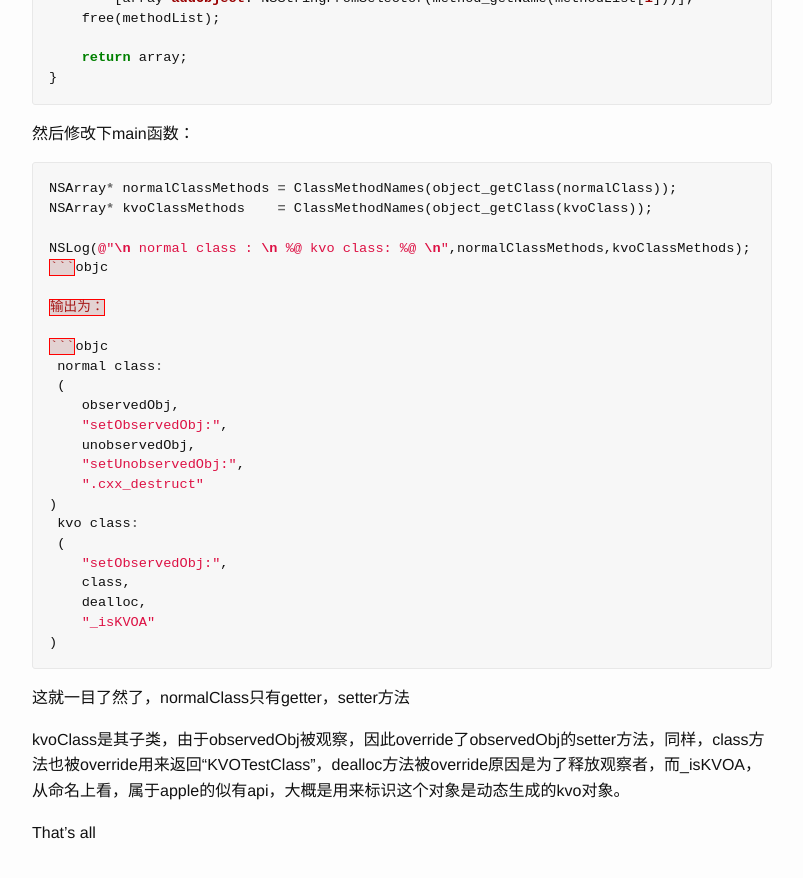
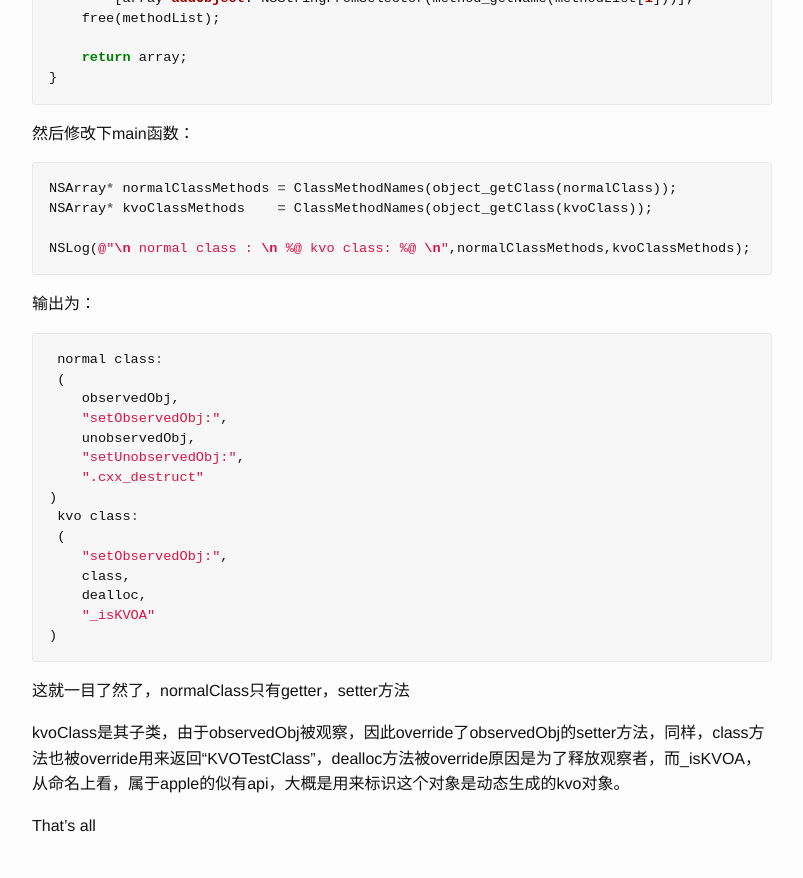
Before and after one commit to controlsea/blog, a Jekyll site: the page built from _posts/2012-08-06-Trick-In-KVO.markdown, in a window 1280 px wide and 900 px high, scrolled down 2038 px. Shown: the top 878 px of the window, without its empty margins (238-1041 px from the left). Built offline with Jekyll 4.4.1, drawn with Linux system fonts in a browser that asks for light colours; Markdown is read by kramdown in place of the engine named in the settings.

Commit message:
fix layout issues

````diff
--- a/_posts/2012-08-06-Trick-In-KVO.markdown
+++ b/_posts/2012-08-06-Trick-In-KVO.markdown
@@ -97,7 +97,7 @@ NSArray* normalClassMethods = ClassMethodNames(object_getClass(normalClass));
 NSArray* kvoClassMethods    = ClassMethodNames(object_getClass(kvoClass));
 
 NSLog(@"\n normal class : \n %@ kvo class: %@ \n",normalClassMethods,kvoClassMethods);
-```objc
+```
 
 输出为：
 
````
